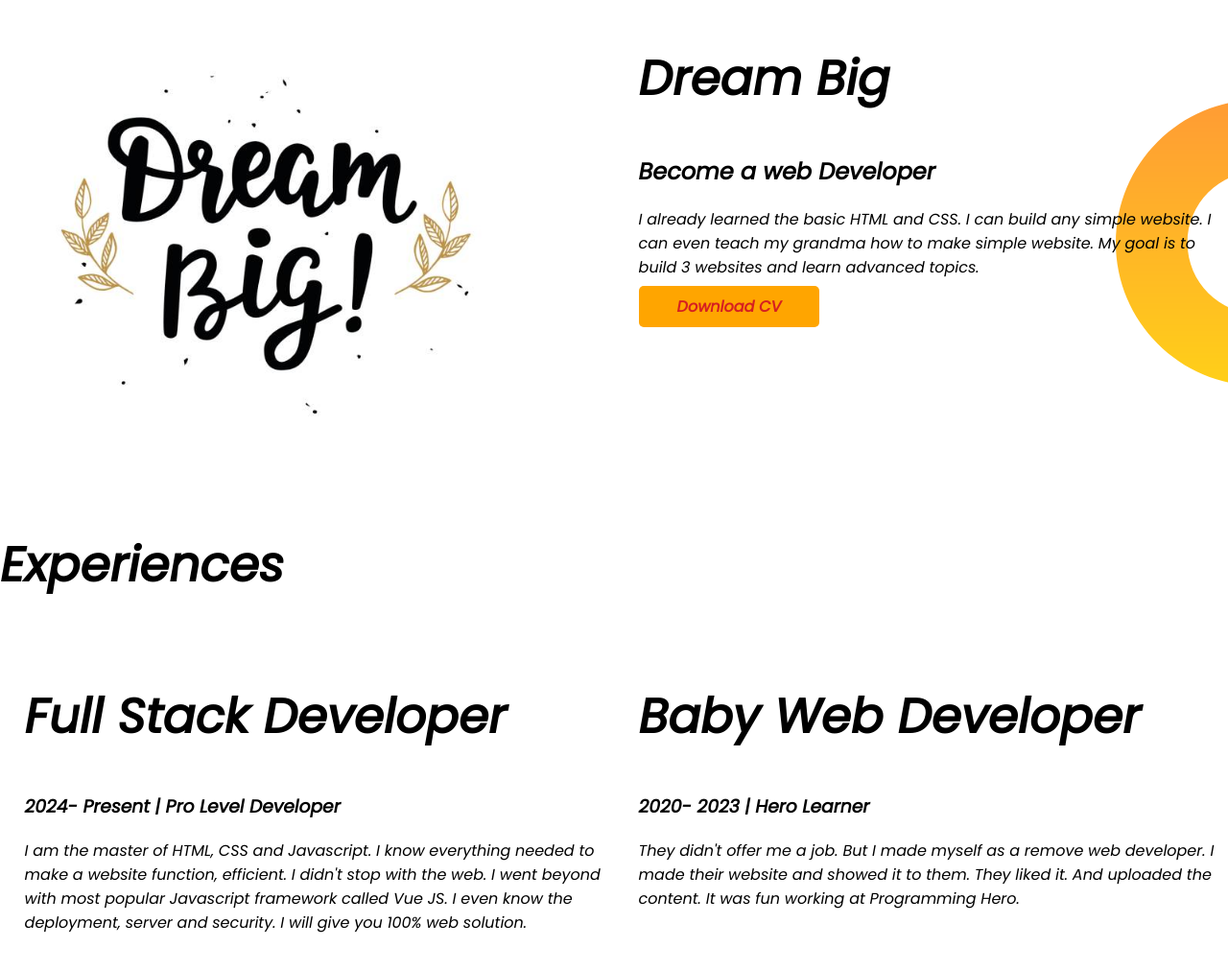
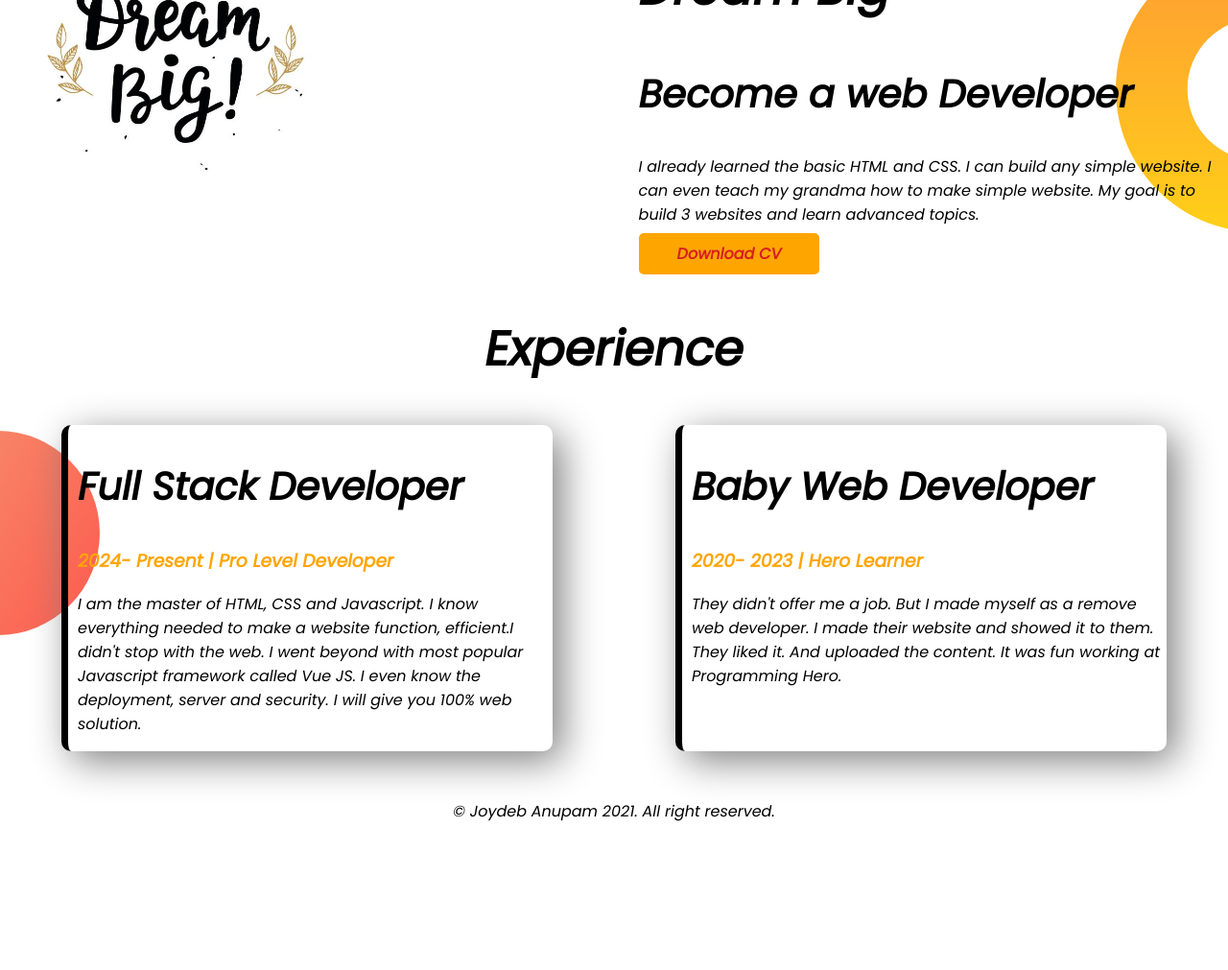
Before and after one commit to PaulJoydeb/developer-portfolio, a plain HTML site: page index.html in a window 1280 px wide. Shown: the part 709-1720 px from the top of the page at 96% size. After the commit the page ends 1583 px from the top, so only its background shows below. Drawn offline with Linux system fonts and the light colour scheme.

Commit message:
updated footer

```diff
--- a/index.html
+++ b/index.html
@@ -15,7 +15,6 @@
     <link rel="stylesheet" href="style.css">
     <title>Joydeb Portfolio</title>
 
-    <style> </style>
 </head>
 
 <body>
@@ -82,36 +81,29 @@
     <Section class="experience-area">
 
 
-        <h1>Experiences </h1>
+        <h1 class="exper">Experience </h1>
 
         <div class="flexiable-container">
 
-            <div class="half-width">
+            <div id="full-stack-experience" class="experience-item">
 
-                <h1> Full Stack Developer </h1>
-
-                <h3> 2024- Present | Pro Level Developer</h3>
-                <p>
-                    I am the master of HTML, CSS and Javascript. I know everything needed to make a website function,
-                    efficient.
-                    I didn't stop with the web. I went beyond with most popular Javascript framework called Vue JS. I
-                    even
-                    know
-                    the deployment, server and security. I will give you 100% web solution.
-
-
+                <h2> Full Stack Developer </h2>
+                <h3 class="orange-color"> 2024- Present | Pro Level Developer</h3>
+                <p> I am the master of HTML, CSS and Javascript. I know everything needed to make a website function,
+                    efficient.I didn't stop with the web. I went beyond with most popular Javascript framework called
+                    Vue JS. I even know the deployment, server and security. I will give you 100% web solution.
                 </p>
             </div>
 
-            <div class="half-width">
 
-                <h1> Baby Web Developer</h1>
-                <h3> 2020- 2023 | Hero Learner </h3>
+
+            <div id="web-dev-experience" class="experience-item">
+
+                <h2> Baby Web Developer</h2>
+                <h3 class="orange-color"> 2020- 2023 | Hero Learner </h3>
                 <p>
                     They didn't offer me a job. But I made myself as a remove web developer. I made their website and
-                    showed
-                    it
-                    to them. They liked it. And uploaded the content. It was fun working at Programming Hero.
+                    showed it to them. They liked it. And uploaded the content. It was fun working at Programming Hero.
                 </p>
 
 
@@ -122,6 +114,9 @@
         </div>
 
     </Section>
+    <footer>
+        <p> © Joydeb Anupam 2021. All right reserved. </p>
+    </footer>
 
 </body>
 
--- a/style.css
+++ b/style.css
@@ -5,6 +5,11 @@ body{
 }
 h1{
     font-size: 50px;
+
+}
+h2{
+    font-size: 40px;
+
 
 }
 .orange-color{
@@ -17,9 +22,10 @@ h1{
 .half-width{
     width: 50%;
     padding-left: 2%;
+
 }
 .half-width img{
-    width: 80%;
+    width: 50%;
 
 }
 .link-button{
@@ -41,3 +47,54 @@ h1{
     background-repeat: no-repeat;
     background-position: right;
 }
+
+.experience-area{
+background-image: url(img/exp-bg.png);
+background-repeat: no-repeat;
+background-position: left;
+
+}
+.experience-item{
+
+    width: 40%;
+    margin-left: 5%;
+    margin-right: 5%;
+
+
+    padding-left: 10px;
+    box-shadow: 10px 10px 40px gray;
+
+            /* boxshadow x y blar color */
+    border-radius: 10px;
+
+    border-left: 10px solid;
+
+
+/*
+    box-shadow left: ;
+    box-shadow right:  ;
+    box-shadow top:  ;
+    box-shadow bottom:  ;
+*/
+
+}
+
+#full-stack-experience{
+    border-left: 7px solid;
+    border-image: linear-gradient(salmon tomato);;
+    border-image-slice: 1;
+}
+
+
+
+#web-dev-experience{
+    border-left: 7px solid;
+    border-image: linear-gradient(blue cyan);;
+    border-image-slice: 1;
+}
+footer p{
+    text-align: center;
+}
+.exper{
+    text-align: center;
+}
```
